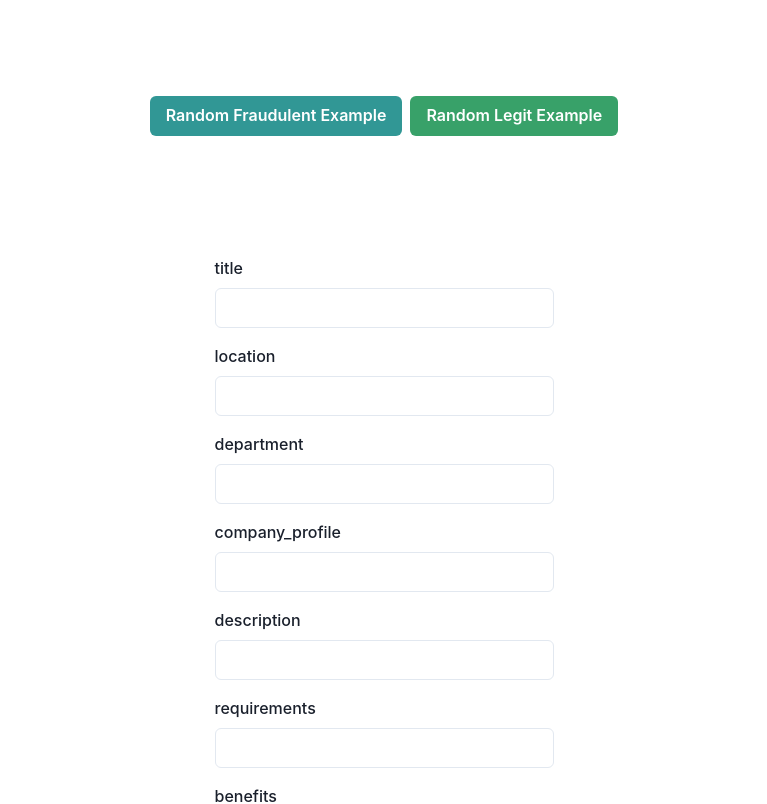
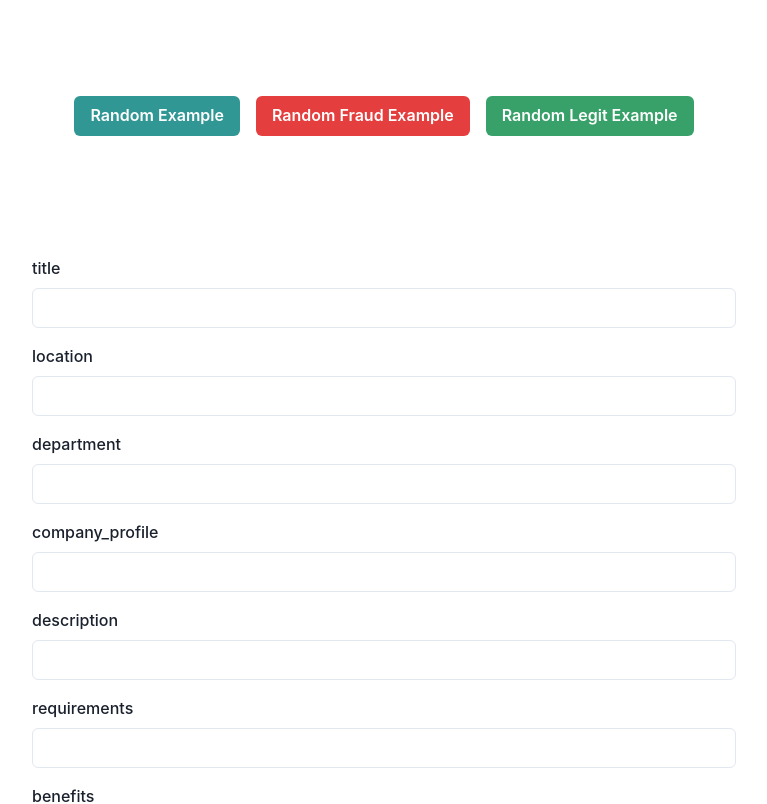
Before and after one commit to JobShield/jobshield-fe, a React (Create React App) app: page / in a window 1280 px wide. Shown: the top 804 px of the page, without its empty margins (256-1023 px from the left). Built offline with nearby package versions, Linux system fonts and the light colour scheme.

Commit message:
Responsive on button group.

```diff
--- a/src/App.tsx
+++ b/src/App.tsx
@@ -6,8 +6,9 @@ import {
   AlertDialogHeader,
   AlertDialogOverlay,
   Button,
-  ButtonGroup,
   Container,
+  Flex,
+  useBreakpointValue,
   useDisclosure,
   VStack,
 } from "@chakra-ui/react";
@@ -31,6 +32,12 @@ const getRandomExample = (
 
 const App: React.FC = () => {
   const closeButtonRef = useRef<HTMLButtonElement>(null);
+  const buttonGroupDirection = useBreakpointValue<"column" | "row" | undefined>(
+    {
+      base: "column",
+      md: "row",
+    }
+  );
   const { isOpen, onOpen, onClose } = useDisclosure();
   const [loading, setLoading] = useState(false);
   const [dialogMessage, setDialogMessage] = useState("");
@@ -56,19 +63,31 @@ const App: React.FC = () => {
         {({ setValues }) => (
           <>
             <Container
-              maxW="container.md"
+              maxW="container.lg"
               p={{ base: 4, md: 8 }}
               mt={{ base: 8, md: 16 }}
             >
               <VStack spacing={6}>
-                <ButtonGroup>
+                <Flex direction={buttonGroupDirection} gap={4}>
                   <Button
                     colorScheme="teal"
+                    onClick={() =>
+                      getRandomExample(
+                        [...FRAUDULENT_EXAMPLES, ...LEGIT_EXAMPLES],
+                        setValues
+                      )
+                    }
+                  >
+                    Random Example
+                  </Button>
+
+                  <Button
+                    colorScheme="red"
                     onClick={() =>
                       getRandomExample(FRAUDULENT_EXAMPLES, setValues)
                     }
                   >
-                    Random Fraudulent Example
+                    Random Fraud Example
                   </Button>
 
                   <Button
@@ -77,15 +96,15 @@ const App: React.FC = () => {
                   >
                     Random Legit Example
                   </Button>
-                </ButtonGroup>
+                </Flex>
 
-                <Form>
+                <Form style={{ width: "100%" }}>
                   <Container
                     maxW="container.md"
                     p={{ base: 4, md: 8 }}
                     mt={{ base: 8, md: 16 }}
                   >
-                    <VStack spacing={4}>
+                    <VStack spacing={4} maxW="container.lg">
                       <>
                         {[
                           "title",
```
